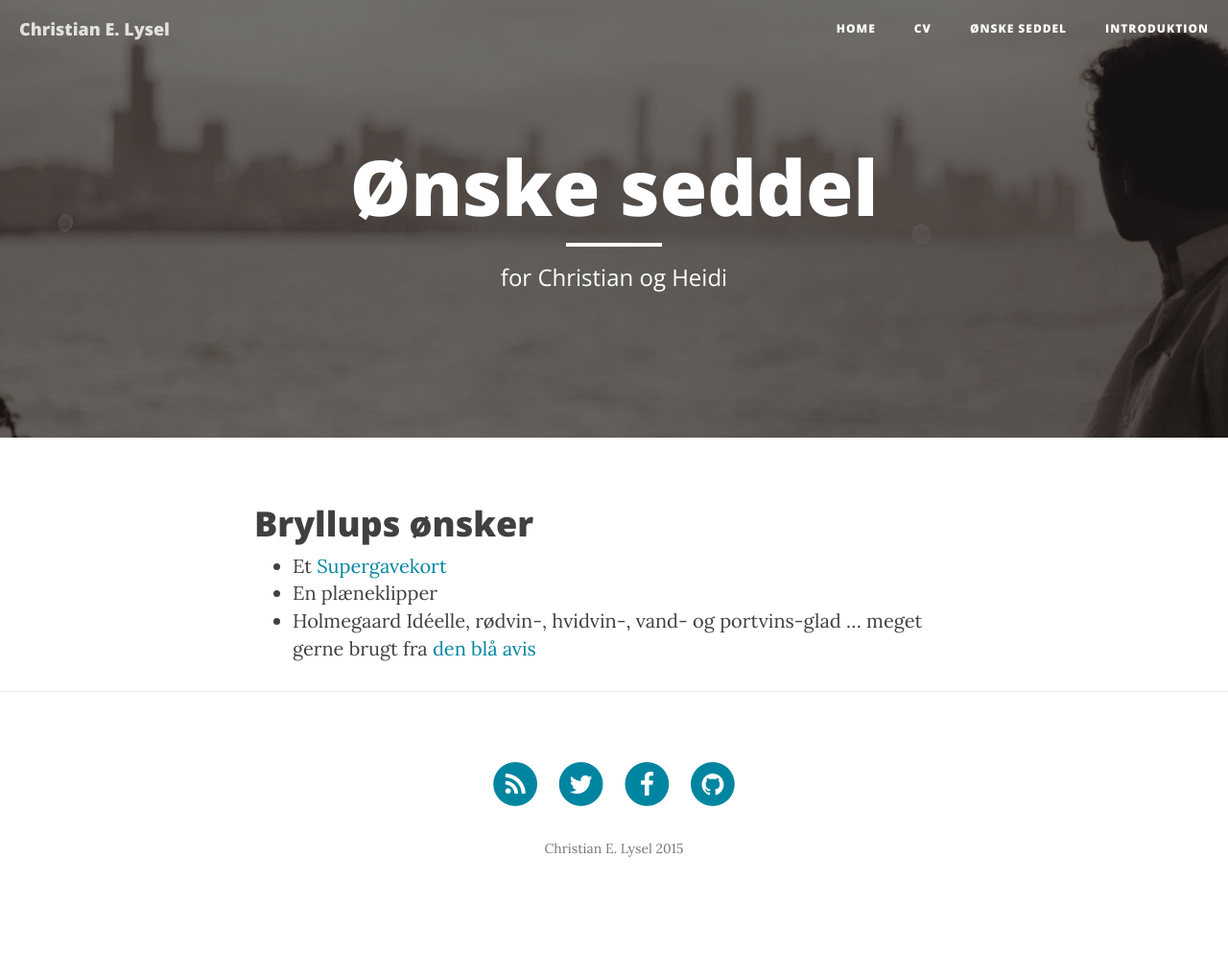
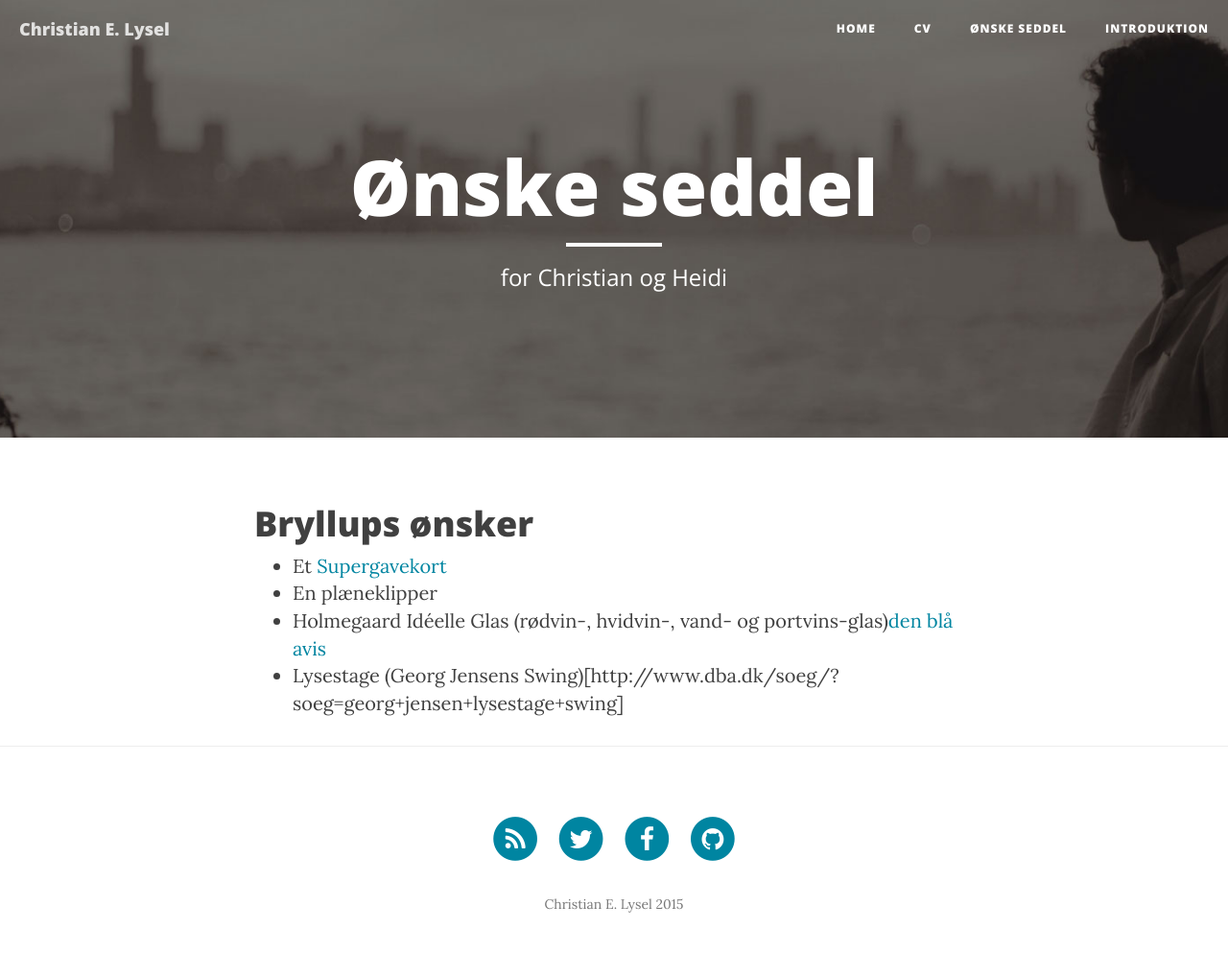
Before and after one commit to clysel/christian.lysel.net, a Jekyll site: the page built from gave.markdown, in a window 1280 px wide. Shown: the whole page at 96% size. Built offline with Jekyll 4.4.1, drawn with Linux system fonts in a browser that asks for light colours; nearby versions of some CDN libraries; before the commit the page ends 960 px from its top, so only the background shows below that.

Commit message:
Update gave.markdown

```diff
--- a/gave.markdown
+++ b/gave.markdown
@@ -8,4 +8,5 @@ header-img: "img/about-bg.jpg"
 
 * Et [Supergavekort](https://www.gavekortet.dk/supergiftcard.aspx)
 * En plæneklipper
-* Holmegaard Idéelle, rødvin-, hvidvin-, vand- og portvins-glad ... meget gerne brugt fra [den blå avis]( http://www.dba.dk/soeg/?soeg=holmeg%C3%A5rd+id%C3%A9elle)
+* Holmegaard Idéelle Glas (rødvin-, hvidvin-, vand- og portvins-glas)[den blå avis](http://www.dba.dk/soeg/?soeg=holmeg%C3%A5rd+id%C3%A9elle)
+* Lysestage (Georg Jensens Swing)[http://www.dba.dk/soeg/?soeg=georg+jensen+lysestage+swing]
```
